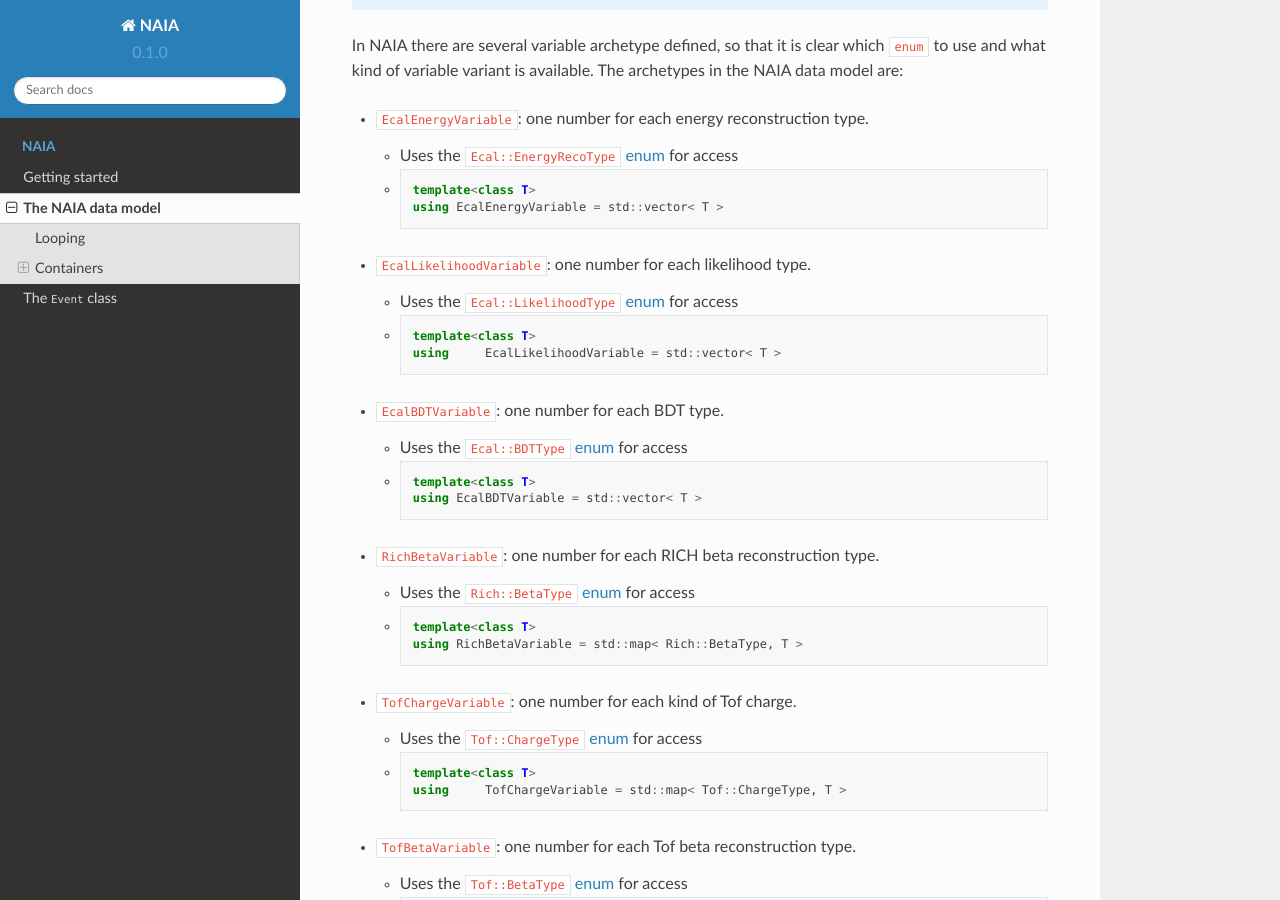
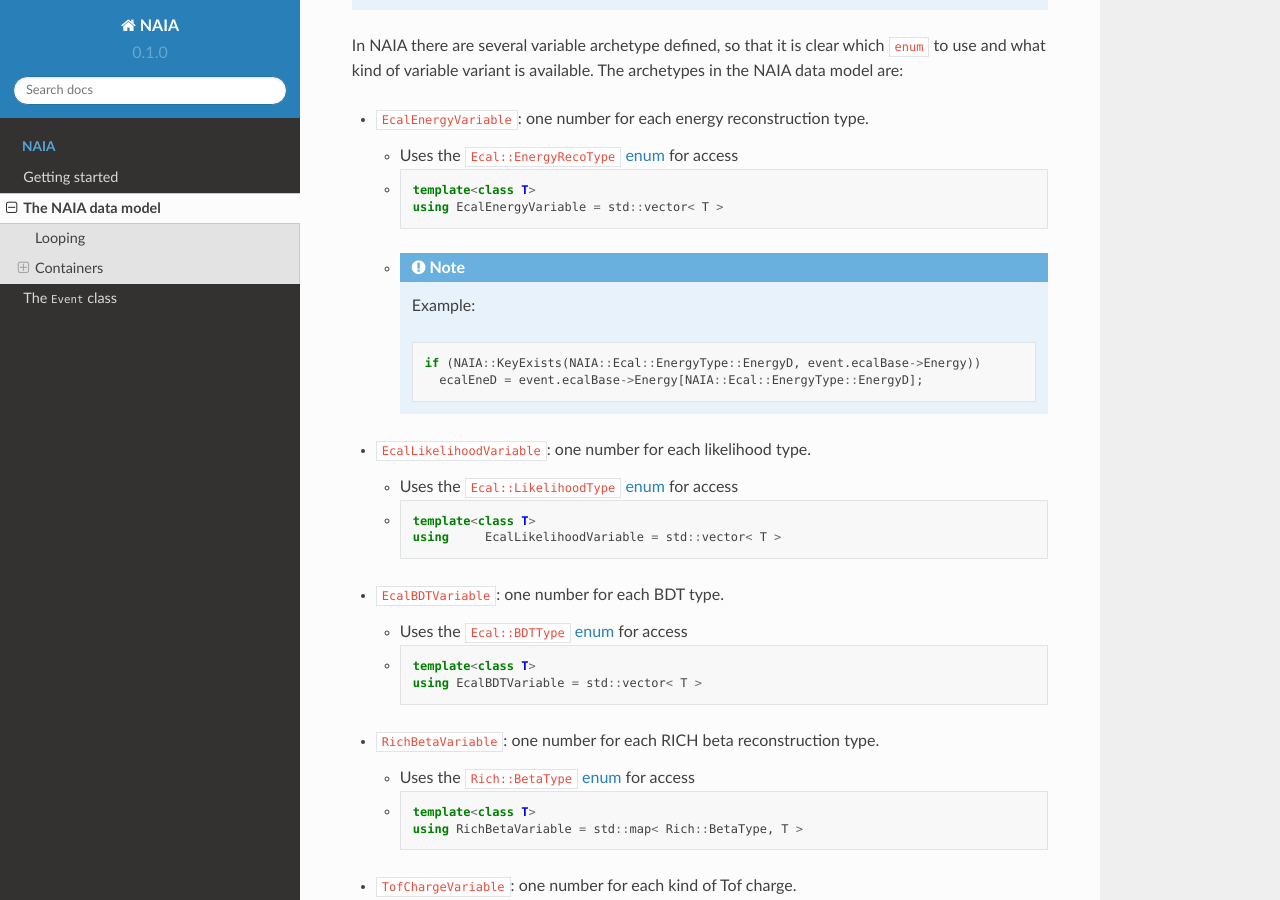
Before and after one commit to valerioformato/NAIA-readthedocs, a Sphinx documentation site: the page built from docs/source/datamodel/datamodel.rst, in a window 1280 px wide and 900 px high, scrolled down 2084 px. Built offline with Sphinx 7.4.7 and the Read the Docs theme 2.0.0, drawn with Linux system fonts in a browser that asks for light colours.

Commit message:
Test examples in datamodel

```diff
--- a/docs/source/datamodel/datamodel.rst
+++ b/docs/source/datamodel/datamodel.rst
@@ -97,6 +97,16 @@ variant is available. The archetypes in the NAIA data model are:
 
       template<class T>
       using EcalEnergyVariable = std::vector< T >
+  * .. note::
+
+      Example:
+
+      .. code-block:: cpp
+
+        if (NAIA::KeyExists(NAIA::Ecal::EnergyType::EnergyD, event.ecalBase->Energy))
+          ecalEneD = event.ecalBase->Energy[NAIA::Ecal::EnergyType::EnergyD];
+
+
 
 * ``EcalLikelihoodVariable``: one number for each likelihood type.
 
```
